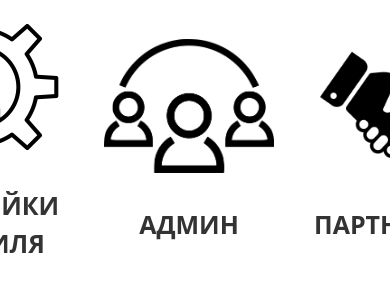
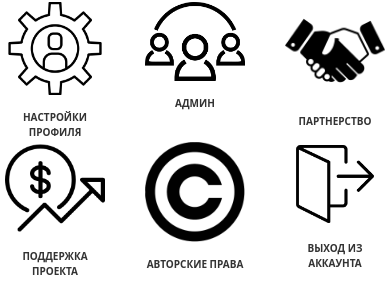
Before and after one commit to KayotPoziloy/thematic_audio_player, a React (Create React App) app in the folder frontend/: page /account in a window 390 px wide. Shown: the part 308-608 px from the top of the page. Built offline with nearby package versions, Linux system fonts and the light colour scheme; no server answers.

Commit message:
buttons fix

```diff
--- a/frontend/src/style_lk/Account.css
+++ b/frontend/src/style_lk/Account.css
@@ -79,3 +79,12 @@
     font-weight: bold;
     margin-top: 5px;
 }
+@media (max-width: 1000px){
+    .icon-image, .icon-item{
+        height: 100px;
+        width: 100px;
+    }
+    .icon-label{
+        font-size: 10px;
+    }
+}
```
